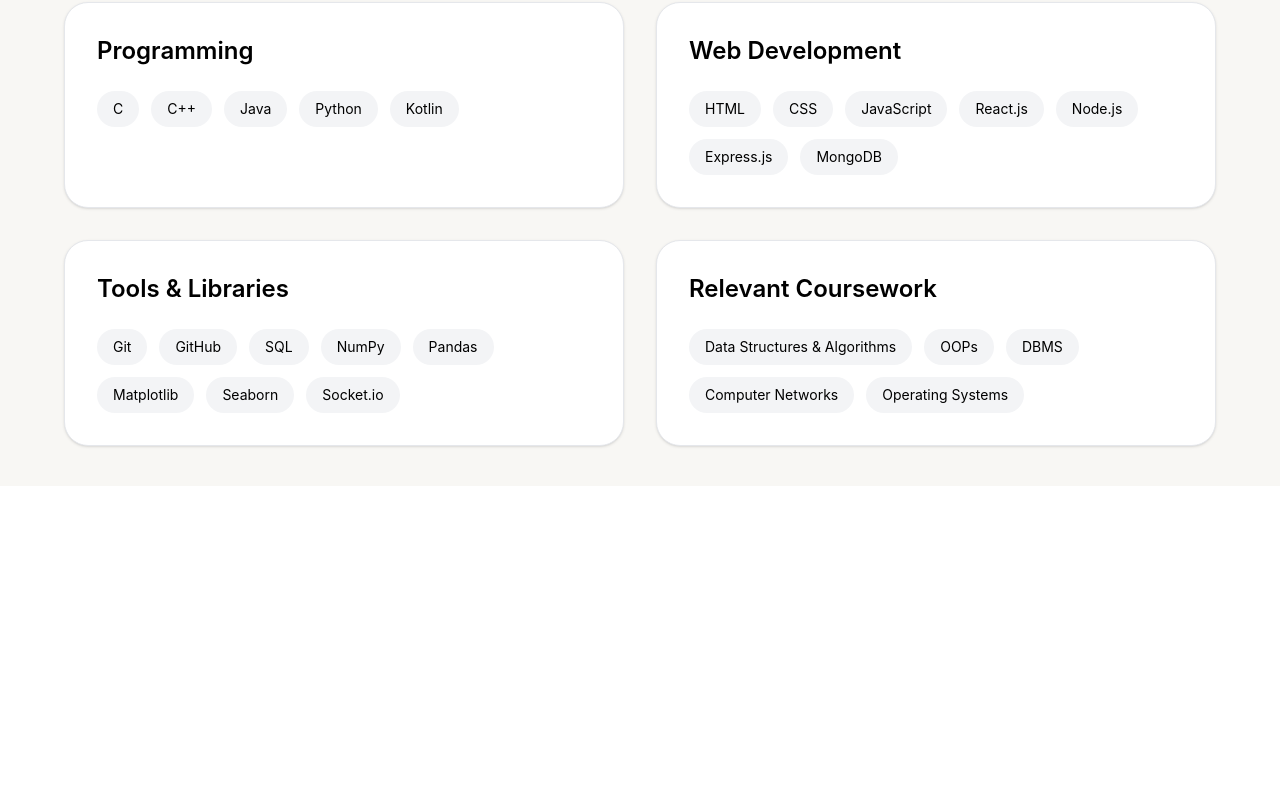
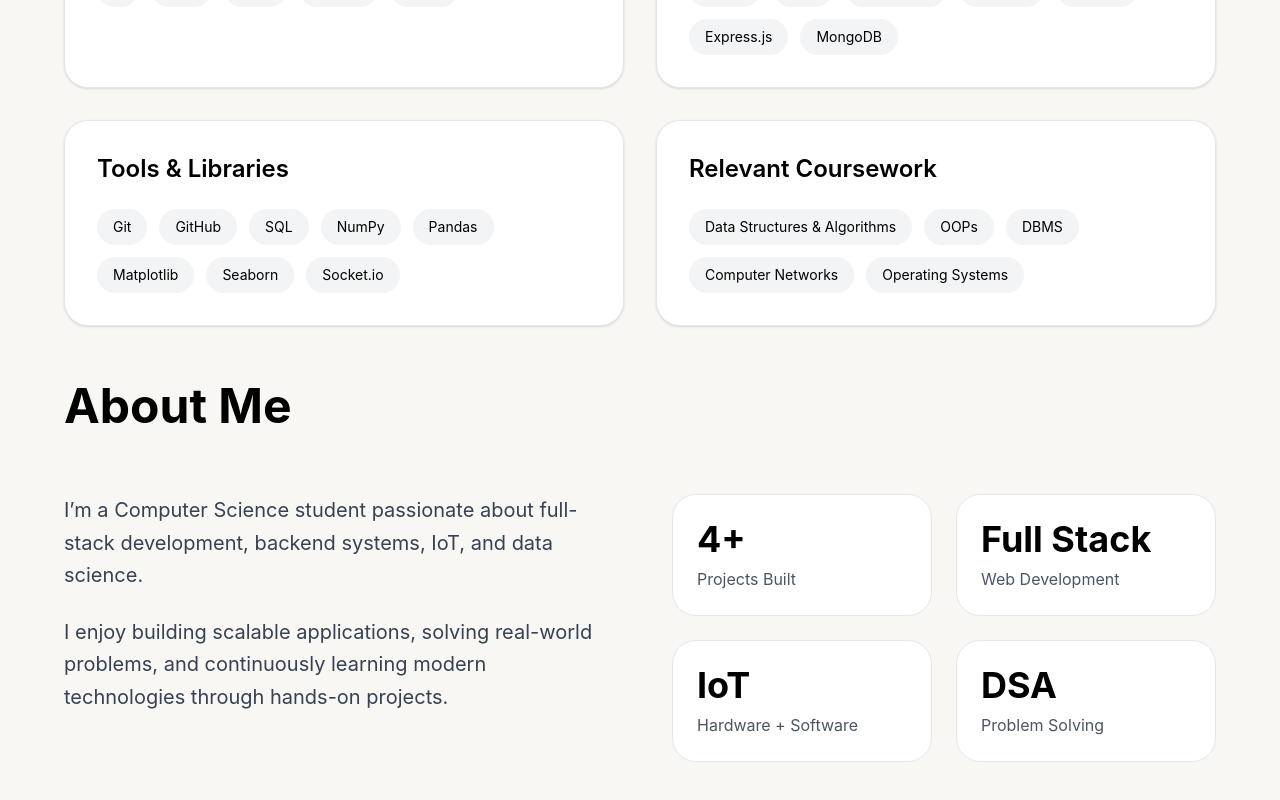
Before and after one commit to rishika-2626/Portfolio, a React app: page / in a window 1280 px wide. Shown: the part 1786-2586 px from the top of the page. Before the commit the page ends 2272 px from the top, so only its background shows below. Built offline with nearby package versions, Linux system fonts and the light colour scheme; the HTML template or start-up script is replaced by a standard one.

Commit message:
added about me section

```diff
--- a/src/App.jsx
+++ b/src/App.jsx
@@ -2,6 +2,7 @@ import Navbar from './components/Navbar'
 import Hero from './components/Hero'
 import Projects from './components/Projects'
 import Skills from './components/Skills'
+import About from './components/About'
 function App() {
   return (
      <div>
@@ -9,6 +10,7 @@ function App() {
       <Hero />
       <Projects />
       <Skills />
+      <About />
     </div>
   )
 }
--- a/src/components/About.jsx
+++ b/src/components/About.jsx
@@ -0,0 +1,115 @@
+function About() {
+  return (
+    <section id="about" className="bg-[#f8f7f4] px-8 md:px-16 pt-4 pb-10">
+
+      <div className="max-w-7xl mx-auto">
+
+        <h2 className="text-5xl font-bold mb-16">
+          About Me
+        </h2>
+
+        <div className="grid grid-cols-1 md:grid-cols-2 gap-16">
+
+          {/* Left Side */}
+          <div>
+
+            <p className="text-xl text-gray-700 leading-relaxed mb-6">
+              I’m a Computer Science student passionate about
+              full-stack development, backend systems, IoT,
+              and data science.
+            </p>
+
+            <p className="text-xl text-gray-700 leading-relaxed">
+              I enjoy building scalable applications,
+              solving real-world problems, and continuously
+              learning modern technologies through hands-on projects.
+            </p>
+
+          </div>
+
+          {/* Right Side */}
+          <div className="grid grid-cols-2 gap-6">
+
+            <div className=" bg-white
+  p-6
+  rounded-3xl
+  border
+  border-gray-200
+  transition
+  duration-300
+  hover:-translate-y-2
+  hover:shadow-xl">
+              <h3 className="text-4xl font-bold mb-2">
+                4+
+              </h3>
+
+              <p className="text-gray-600">
+                Projects Built
+              </p>
+            </div>
+
+            <div className=" bg-white
+  p-6
+  rounded-3xl
+  border
+  border-gray-200
+  transition
+  duration-300
+  hover:-translate-y-2
+  hover:shadow-xl">
+              <h3 className="text-4xl font-bold mb-2">
+                Full Stack
+              </h3>
+
+              <p className="text-gray-600">
+                Web Development
+              </p>
+            </div>
+
+            <div className=" bg-white
+  p-6
+  rounded-3xl
+  border
+  border-gray-200
+  transition
+  duration-300
+  hover:-translate-y-2
+  hover:shadow-xl0">
+              <h3 className="text-4xl font-bold mb-2">
+                IoT
+              </h3>
+
+              <p className="text-gray-600">
+                Hardware + Software
+              </p>
+            </div>
+
+            <div className=" bg-white
+  p-6
+  rounded-3xl
+  border
+  border-gray-200
+  transition
+  duration-300
+  hover:-translate-y-2
+  hover:shadow-xl">
+              <h3 className="text-4xl font-bold mb-2">
+                DSA
+              </h3>
+
+              <p className="text-gray-600">
+                Problem Solving
+              </p>
+            </div>
+
+          </div>
+
+        </div>
+
+      </div>
+
+    </section>
+  )
+}
+
+export default About
--- a/src/components/Hero.jsx
+++ b/src/components/Hero.jsx
@@ -2,7 +2,7 @@ import heroImage from '../assets/hero.png'
 
 function Hero() {
   return (
-    <section className="min-h-screen bg-[#f8f7f4] flex items-center px-8 md:px-16">
+    <section className="min-h-[85vh] bg-[#f8f7f4] flex items-center px-8 md:px-16">
 
       <div className="max-w-7xl mx-auto w-full flex flex-col md:flex-row items-center justify-between gap-16">
 
--- a/src/components/Navbar.jsx
+++ b/src/components/Navbar.jsx
@@ -6,11 +6,44 @@ function Navbar(){
       </h1>
 
       <ul className="flex gap-8 text-gray-700">
-        <li className="cursor-pointer hover:text-black">Work</li>
-        <li className="cursor-pointer hover:text-black">About</li>
-        <li className="cursor-pointer hover:text-black">Skills</li>
-        <li className="cursor-pointer hover:text-black">Contact</li>
-      </ul>
+
+  <li>
+    <a
+      href="#work"
+      className="hover:text-black transition"
+    >
+      Work
+    </a>
+  </li>
+
+  <li>
+    <a
+      href="#about"
+      className="hover:text-black transition"
+    >
+      About
+    </a>
+  </li>
+
+  <li>
+    <a
+      href="#skills"
+      className="hover:text-black transition"
+    >
+      Skills
+    </a>
+  </li>
+
+  <li>
+    <a
+      href="#contact"
+      className="hover:text-black transition"
+    >
+      Contact
+    </a>
+  </li>
+
+</ul>
         </nav>
     )
 }
--- a/src/index.css
+++ b/src/index.css
@@ -1 +1,5 @@
 @import "tailwindcss";
+
+html {
+  scroll-behavior: smooth;
+}
```
